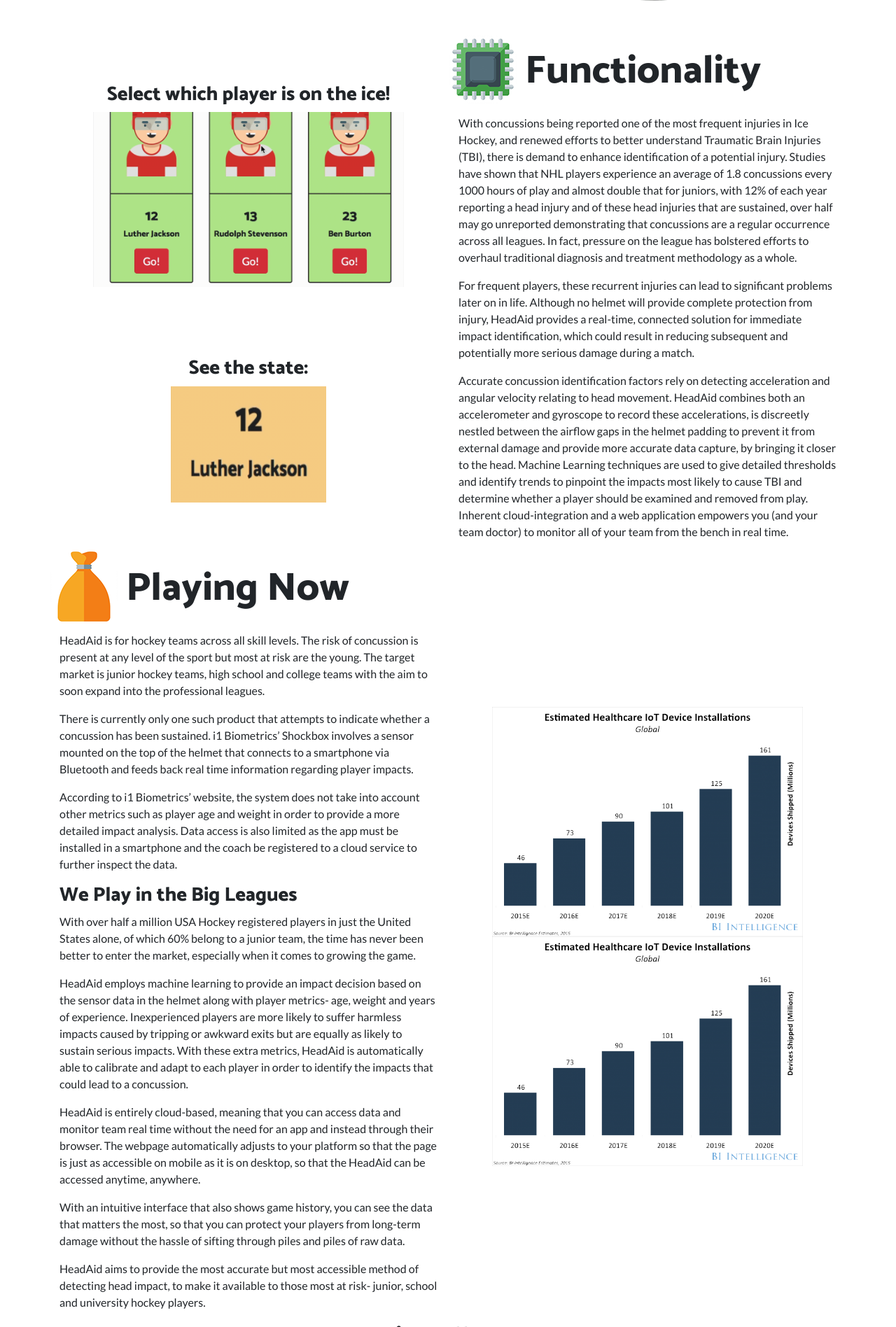
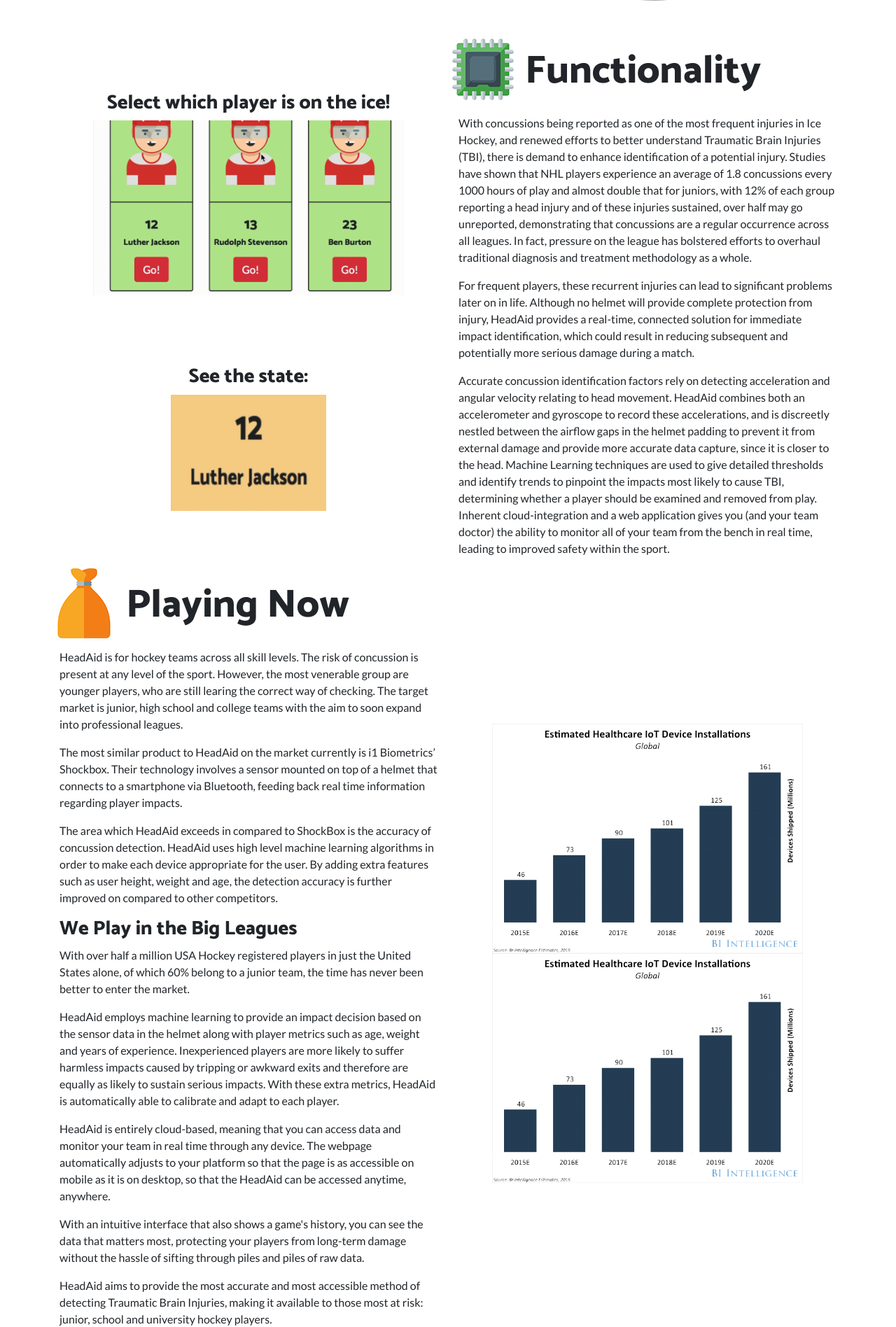
Before and after one commit to martinferianc/EmbeddedSystems-EIE3, a Flask app: page / in a window 1280 px wide. Shown: the part 1364-3260 px from the top of the page at 70% size. Run offline with Flask 2, Linux system fonts and the light colour scheme; parts of the project's set-up code (start-up, migrations or seed data) failed here and were passed over; some libraries are stand-ins or nearby versions.

Commit message:
changes to webpage text

```diff
--- a/Coursework 1/src/master/www/web/templates/index.html
+++ b/Coursework 1/src/master/www/web/templates/index.html
@@ -133,9 +133,9 @@
                     </div>
                     <div class="row" style="padding-top:15px;">
                         <div class="col-lg-12">
-                            <p>With concussions being reported one of the most frequent injuries in Ice Hockey, and renewed efforts to better understand Traumatic Brain Injuries (TBI), there is demand to enhance identification of a potential injury. Studies have shown that NHL players experience an average of 1.8 concussions every 1000 hours of play and almost double that for juniors, with 12% of each year reporting a head injury and of these head injuries that are sustained, over half may go unreported demonstrating that concussions are a regular occurrence across all leagues. In fact, pressure on the league has bolstered efforts to overhaul traditional diagnosis and treatment methodology as a whole. </p>
+                            <p>With concussions being reported as one of the most frequent injuries in Ice Hockey, and renewed efforts to better understand Traumatic Brain Injuries (TBI), there is demand to enhance identification of a potential injury. Studies have shown that NHL players experience an average of 1.8 concussions every 1000 hours of play and almost double that for juniors, with 12% of each group reporting a head injury and of these injuries sustained, over half may go unreported, demonstrating that concussions are a regular occurrence across all leagues. In fact, pressure on the league has bolstered efforts to overhaul traditional diagnosis and treatment methodology as a whole. </p>
                             <p>For frequent players, these recurrent injuries can lead to significant problems later on in life. Although no helmet will provide complete protection from injury, HeadAid provides a real-time, connected solution for immediate impact identification, which could result in reducing subsequent and potentially more serious damage during a match.</p>
-                            <p>Accurate concussion identification factors rely on detecting acceleration and angular velocity relating to head movement. HeadAid combines both an accelerometer and gyroscope to record these accelerations, is discreetly nestled between the airflow gaps in the helmet padding to prevent it from external damage and provide more accurate data capture, by bringing it closer to the head. Machine Learning techniques are used to give detailed thresholds and identify trends to pinpoint the impacts most likely to cause TBI and determine whether a player should be examined and removed from play. Inherent cloud-integration and a web application empowers you (and your team doctor) to monitor all of your team from the bench in real time.</p>
+                            <p>Accurate concussion identification factors rely on detecting acceleration and angular velocity relating to head movement. HeadAid combines both an accelerometer and gyroscope to record these accelerations, and is discreetly nestled between the airflow gaps in the helmet padding to prevent it from external damage and provide more accurate data capture, since it is closer to the head. Machine Learning techniques are used to give detailed thresholds and identify trends to pinpoint the impacts most likely to cause TBI, determining whether a player should be examined and removed from play. Inherent cloud-integration and a web application gives you (and your team doctor) the ability to monitor all of your team from the bench in real time, leading to improved safety within the sport.</p>
                         </div>
                     </div>
                     </div>
@@ -162,15 +162,15 @@
                     </div>
                     <div class="row" style="padding-top:15px;">
                         <div class="col-lg-12">
-                          <p>HeadAid is for hockey teams across all skill levels. The risk of concussion is present at any level of the sport but most at risk are the young. The target market is junior hockey teams, high school and college teams with the aim to soon expand into the professional leagues. </p>
-                          <p>There is currently only one such product that attempts to indicate whether a concussion has been sustained. i1 Biometrics’ Shockbox involves a sensor mounted on the top of the helmet that connects to a smartphone via Bluetooth and feeds back real time information regarding player impacts.</p>
-                          <p>According to i1 Biometrics’ website, the system does not take into account other metrics such as player age and weight in order to provide a more detailed impact analysis. Data access is also limited as the app must be installed in a smartphone and the coach be registered to a cloud service to further inspect the data. </p>
+                          <p>HeadAid is for hockey teams across all skill levels. The risk of concussion is present at any level of the sport. However, the most venerable group are younger players, who are still learing the correct way of checking. The target market is junior, high school and college teams with the aim to soon expand into professional leagues. </p>
+                          <p>The most similar product to HeadAid on the market currently is i1 Biometrics’ Shockbox. Their technology involves a sensor mounted on top of a helmet that connects to a smartphone via Bluetooth, feeding back real time information regarding player impacts.</p>
+                          <p>The area which HeadAid exceeds in compared to ShockBox is the accuracy of concussion detection. HeadAid uses high level machine learning algorithms in order to make each device appropriate for the user. By adding extra features such as user height, weight and age, the detection accuracy is further improved on compared to other competitors.</p>
                           <h3>We Play in the Big Leagues</h3>
-                          <p>With over half a million USA Hockey registered players in just the United States alone, of which 60% belong to a junior team, the time has never been better to enter the market, especially when it comes to growing the game.</p>
-                          <p>HeadAid employs machine learning to provide an impact decision based on the sensor data in the helmet along with player metrics- age, weight and years of experience. Inexperienced players are more likely to suffer harmless impacts caused by tripping or awkward exits but are equally as likely to sustain serious impacts. With these extra metrics, HeadAid is automatically able to calibrate and adapt to each player in order to identify the impacts that could lead to a concussion.</p>
-                          <p>HeadAid is entirely cloud-based, meaning that you can access data and monitor team real time without the need for an app and instead through their browser. The webpage automatically adjusts to your platform so that the page is just as accessible on mobile as it is on desktop, so that the HeadAid can be accessed anytime, anywhere. </p>
-                          <p>With an intuitive interface that also shows game history, you can see the data that matters the most, so that you can protect your players from long-term damage without the hassle of sifting through piles and piles of raw data.</p>
-                          <p>HeadAid aims to provide the most accurate but most accessible method of detecting head impact, to make it available to those most at risk- junior, school and university hockey players.</p>
+                          <p>With over half a million USA Hockey registered players in just the United States alone, of which 60% belong to a junior team, the time has never been better to enter the market.</p>
+                          <p>HeadAid employs machine learning to provide an impact decision based on the sensor data in the helmet along with player metrics such as age, weight and years of experience. Inexperienced players are more likely to suffer harmless impacts caused by tripping or awkward exits and therefore are equally as likely to sustain serious impacts. With these extra metrics, HeadAid is automatically able to calibrate and adapt to each player.</p>
+                          <p>HeadAid is entirely cloud-based, meaning that you can access data and monitor your team in real time through any device. The webpage automatically adjusts to your platform so that the page is as accessible on mobile as it is on desktop, so that the HeadAid can be accessed anytime, anywhere. </p>
+                          <p>With an intuitive interface that also shows a game's history, you can see the data that matters most, protecting your players from long-term damage without the hassle of sifting through piles and piles of raw data.</p>
+                          <p>HeadAid aims to provide the most accurate and most accessible method of detecting Traumatic Brain Injuries, making it available to those most at risk: junior, school and university hockey players.</p>
                         </div>
                     </div>
                     </div>
@@ -191,7 +191,7 @@
               <i class="fa fa-bolt fa-stack-1x fa-inverse"></i>
             </span>
             <h4 class="service-heading">Lighting fast</h4>
-            <p class="text-muted">Never miss a hit. Using 802.11n WiFi and a dedicated Internet of Things communication protocol, data is transmitted near instantly, giving you metrics in real time to spot the most dangerous hits and prevent any further damage to your players.</p>
+            <p class="text-muted">Never miss a hit. Using 802.11n WiFi and MQTT (a dedicated Internet of Things communication protocol), data is transmitted near instantly, giving you metrics in real time to spot the most dangerous hits and prevent any further damage to your players.</p>
           </div>
           <div class="col-md-4">
             <span class="fa-stack fa-4x">
@@ -207,7 +207,7 @@
               <i class="fa fa-lock fa-stack-1x fa-inverse"></i>
             </span>
             <h4 class="service-heading">Security</h4>
-            <p class="text-muted">Screen the net. All data is encrypted, giving you and your players the peace of mind that their game metrics are safe and sound from prying eyes.</p>
+            <p class="text-muted">Screen the network. All data is encrypted, giving you and your players the peace of mind that their game metrics are safe and sound from prying eyes.</p>
           </div>
         </div>
       </div>
@@ -254,9 +254,9 @@
                         <div class="row" style="padding-top:15px;">
                             <div class="col-lg-12 text-center">
                                 <img style="width:80%;"src="/static/img/arch.png" alt="">
-                                <p>The device is a combination of two readily available chips which are used to sense the movements of the players head and helmet and then transmit this data over a WiFi network to the server for processing. The results are then displayed in real-time on a webpage, which the coach can view on any mobile device, providing him with a clear picture of the health of his players. The monitoring is carried out by an MPU-6050: a 6 degree of freedom chip combining an accelerometer and gyroscope.</p>
+                                <p>The device is a combination of two readily available chips which are used to sense the movements of the players head and then transmit this data over a WiFi network to the server for processing. The results are then displayed in real-time on a webpage, which the coach can view on any mobile device, providing him with a clear picture of the health of his players. The monitoring is carried out by an MPU-6050: a 6 degree of freedom chip combining an accelerometer and gyroscope.</p>
                                 <p>The raw data is read from this chip over I2C by the Adafruit Huzzah board which, at its core, contains an ESP8266 WiFi module. The MPU generates an interrupt to the ESP8266 when there is new data available to ensure no samples are missed. The use of interrupts allows us to continue with the immediate data processing on the board, with the samples stored in a buffer, waiting to be published to the broker and forwarded to the subscriber. </p>
-                                <p>Once the data has been read to the ESP8266, it is collated into a JSON array and headers are attached to allow the server to differentiate player data and metrics. Once the subscriber has received the data, it processes it and searches for anomalies. These are normally in the form of sudden accelerations or decelerations, often accompanied by a sudden change in direction. These suggest an impact has occurred which could lead to a head injury. If the server decides the impact is large enough, it can then update the webpage to flag that a player should be taken out of play to be examined.</p>
+                                <p>Once the data has been read to the ESP8266, it is collated into a compact list which makes the most use out of python's data types, and headers are attached to allow the server to differentiate player data and metrics. Once the subscriber has received the data, it processes it and searches for anomalies. These are normally in the form of sudden accelerations or decelerations, often accompanied by a sudden change in direction. These suggest an impact has occurred which could lead to a head injury. If the server decides the impact is large enough, it can then update the webpage to flag that a player should be taken out of play to be examined.</p>
                             </div>
                         </div>
                         </div>
```
